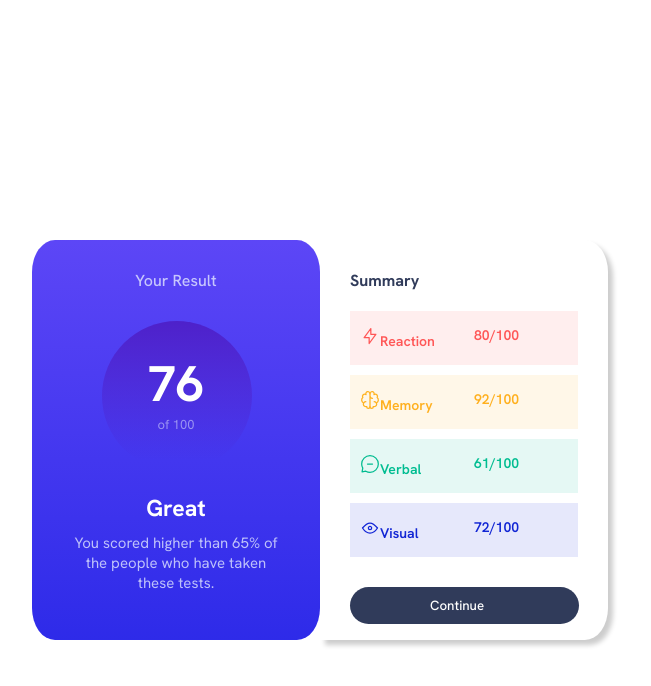
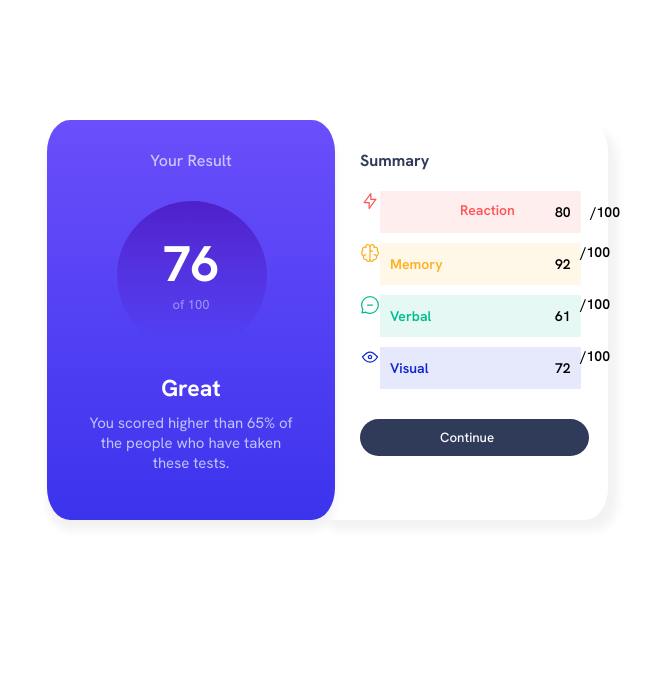
Before and after one commit to le-sampaio/Summary-result, a plain HTML site: page index.html in a window 1280 px wide. Shown: the whole page, without its empty margins (320-971 px from the left). Drawn offline with Linux system fonts and the light colour scheme.

Commit message:
Summary result ✨

```diff
--- a/index.html
+++ b/index.html
@@ -23,15 +23,18 @@
     <div class="summary">
         <p class="txt-summary">Summary</p>
         <div class="cards">
+            <img src="./img/icon-reaction.svg" alt="raio" class="light">
+            <p class="reaction"> Reaction <p class="value-reaction">80</p><p class="number-1">/100</p></p>
 
-            <p class="reaction"><img src="./img/icon-reaction.svg" alt="raio" class="light">Reaction </p>
-            <p class="value-reaction">80/100</p>
-            <p class="txt-memory"><img src="./img/icon-memory.svg" alt="brain" class="brain">Memory</p>
-            <p class="value-memory">92/100</p>
-            <p class="txt-verbal"><img src="./img/icon-verbal.svg" alt="talk" class="talk">Verbal</p>
-            <p class="value-verbal">61/100</p>
-            <p class="txt-visual"><img src="./img/icon-visual.svg" alt="eye" class="eye">Visual</p>
-            <p class="value-visual">72/100</p>
+            <img src="./img/icon-memory.svg" alt="brain" class="brain">
+            <p class="txt-memory"> Memory <p class="value-memory">92</p><p>/100</p></p>
+
+            <img src="./img/icon-verbal.svg" alt="talk" class="talk">
+            <p class="txt-verbal"> Verbal<p class="value-verbal">61</p><p>/100</p> </p>
+
+            <img src="./img/icon-visual.svg" alt="eye" class="eye">
+            <p class="txt-visual"> Visual <p class="value-visual">72</p><p>/100</p></p>
+
 
 
         </div>
--- a/style.css
+++ b/style.css
@@ -10,16 +10,19 @@ body{
     display: flex;
     align-items: center;
     justify-content: center;
-    margin: 30vh 0 0 0 ;
+    margin: 15vh 0 0 0 ;
 }
 
 .result{
+    position: relative;
     background:linear-gradient(to top,hsl(241, 81%, 54%)20%,hsl(252, 100%, 67%) )fixed;
     padding: 50px 35px 35px 35px ;
+    box-shadow: 0 10px 10px  rgba(0, 0, 0, 0.06);
     height: 25rem;
     width: 18rem;
     border-radius: 8%;
     text-align: center;
+    left: 15px;
 
 }
 
@@ -65,9 +68,9 @@ body{
 .summary{
     height: 25rem;
     width: 18rem;
-    padding: 20px 30px 20px 30px;
+    padding: 20px 30px 20px 40px;
     background-color: hsl(0, 0%, 100%);
-    box-shadow: 5px 5px 5px  rgb(0 0 0 / 20%);
+    box-shadow:10px 10px 10px  rgba(0, 0, 0, 0.05);
     border-radius: 0 8% 8% 0;
 }
 
@@ -79,50 +82,92 @@ body{
 
 .cards{
     display: grid;
-    grid-template-columns: 1fr 1fr;
+    grid-template-columns: 1fr 1fr 1fr 1fr 1fr;
     margin: 20px 0 20px 0 ;
     font-weight: 600;
     font-size: 14px;
 
 }
 
-.reaction, .value-reaction{
-    background-color: hsl(0, 100%, 67%, 0.10);
-    padding: 15px 10px 15px 10px;
-    color: hsl(0, 100%, 67%);
+.number-1{
+    padding: 12px 10px 12px 10px;
     margin: 0 0 10px 0;
+}
+
+.light{
+    position: relative;
 
 }
 
-.txt-memory, .value-memory{
+.reaction{
+    background-color: hsl(0, 100%, 67%, 0.10);
+    padding: 10px 30px 10px 80px;
+    color: hsl(0, 100%, 67%);
+    margin: 0 0 10px 0;
+}
+
+.value-reaction{
+    background-color: hsl(0, 100%, 67%, 0.10);
+    padding: 12px 10px 12px 10px;
+    margin: 0 0 10px 0;
+
+
+}
+
+.txt-memory{
     background-color: hsl(39, 100%, 56%, 0.10);
-    padding: 15px 10px 15px 10px;
+    padding: 12px 10px 12px 10px;
     color: hsl(39, 100%, 56%);
     margin: 0 0 10px 0;
 
 }
 
-.txt-verbal, .value-verbal{
+.value-memory{
+    background-color: hsl(39, 100%, 56%, 0.10);
+    padding: 12px 10px 12px 10px;
+    margin: 0 0 10px 0;
+    text-align: center;
+}
+
+.txt-verbal{
     background-color: hsl(166, 100%, 37%, 0.10);
-    padding: 15px 10px 15px 10px;
+    padding: 12px 10px 12px 10px;
     color: hsl(166, 100%, 37%);
     margin: 0 0 10px 0;
 
 }
 
-.txt-visual, .value-visual{
+.value-verbal{
+    background-color: hsl(166, 100%, 37%, 0.10);
+    padding: 12px 10px 12px 10px;
+    margin: 0 0 10px 0;
+    text-align: center;
+}
+
+.txt-visual{
     background-color: hsl(234, 85%, 45%, 0.10);
-    padding: 15px 10px 15px 10px;
+    padding: 12px 10px 12px 10px;
     color: hsl(234, 85%, 45%);
     margin: 0 0 10px 0;
 }
 
+.value-visual{
+    background-color: hsl(234, 85%, 45%, 0.10);
+    padding: 12px 0 12px 0;
+    margin: 0 0 10px 0;
+    text-align: center;
+}
+
 .btn-submite{
-
     padding: 10px 95px 10px 80px;
     background-color: hsl(224, 30%, 27%);
     border: none;
     border-radius: 20px;
     color: #fff;
     font-weight: 500;
+    cursor: pointer;
 }
+
+.btn-submite:hover{
+    background:linear-gradient(to top,hsl(241, 81%, 54%)20%,hsl(252, 100%, 67%) );
+}
```
